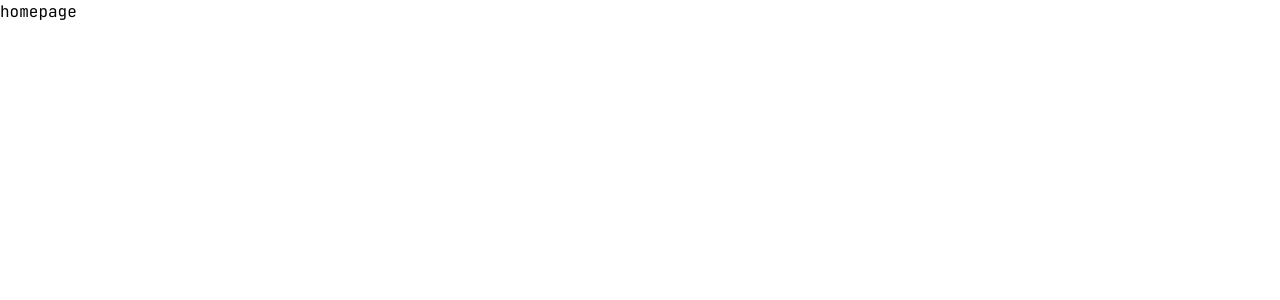
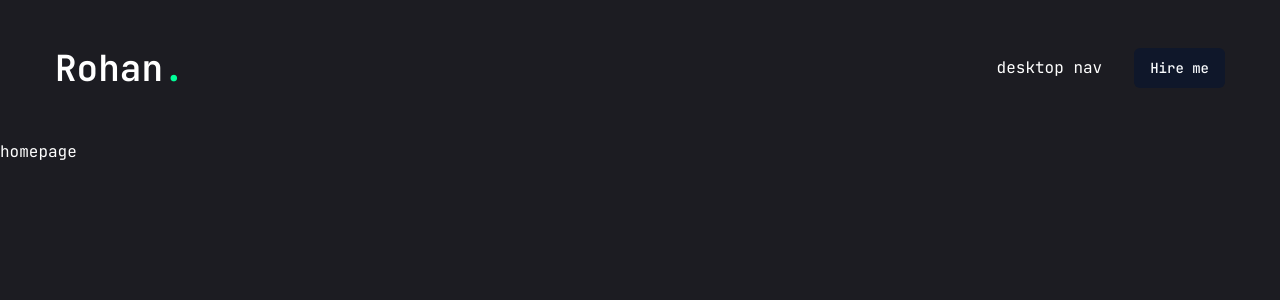
Before and after one commit to rohansonawane/SinglePagePortfoliio, a Next.js app: page / in a window 1280 px wide. Shown: the top 300 px of the page. Built offline with nearby package versions, Linux system fonts and the light colour scheme.

Commit message:
First Commit of Project

```diff
--- a/app/globals.css
+++ b/app/globals.css
@@ -4,6 +4,6 @@
 
 @layer base{
   body {
-    @apply font-primary;
+    @apply font-primary bg-primary text-white leading-loose;
   }
 }
--- a/app/layout.jsx
+++ b/app/layout.jsx
@@ -1,5 +1,9 @@
 import { JetBrains_Mono } from "next/font/google";
 import "./globals.css";
+
+// Components
+import Header from "@/components/Header";
+
 
 const jetbrainsMono = JetBrains_Mono({
   subsets: ["latin"],
@@ -15,7 +19,9 @@ export const metadata = {
 export default function RootLayout({ children }) {
   return (
     <html lang="en">
-      <body className={jetbrainsMono.variable}>{children}</body>
+      <body className={jetbrainsMono.variable}>
+        <Header />
+        {children}</body>
     </html>
   );
 }
--- /dev/null
+++ b/components/Header.jsx
@@ -0,0 +1,31 @@
+import Link from "next/link";
+import { Button } from "./ui/button";
+
+
+import Nav from "./Nav";
+
+const Header = () => {
+   return (
+      <header className="py-8 xl:py-12 text-white">
+         <div className="container mx-auto flex justify-between items-center">
+            {/* Logo */}
+            <Link href="/">
+               <h1 className="text-4xl font-semibold">
+                  Rohan<span className="text-accent">.</span>
+               </h1>
+            </Link>
+
+            {/* Desktop Nav */}
+            <div className="hidden xl:flex items-center gap-8">
+               <Nav />
+               <Link href="/contact">
+               <Button>Hire me</Button>
+               </Link>
+            </div>
+
+         </div>
+      </header>
+   );
+}
+
+export default Header;
--- /dev/null
+++ b/components/Nav.jsx
@@ -0,0 +1,7 @@
+const Nav = () => {
+   return (
+      <nav>desktop nav</nav>
+   );
+}
+
+export default Nav;
--- /dev/null
+++ b/components/ui/button.jsx
@@ -0,0 +1,47 @@
+import * as React from "react"
+import { Slot } from "@radix-ui/react-slot"
+import { cva } from "class-variance-authority";
+
+import { cn } from "@/lib/utils"
+
+const buttonVariants = cva(
+  "inline-flex items-center justify-center whitespace-nowrap rounded-md text-sm font-medium ring-offset-white transition-colors focus-visible:outline-none focus-visible:ring-2 focus-visible:ring-slate-950 focus-visible:ring-offset-2 disabled:pointer-events-none disabled:opacity-50 dark:ring-offset-slate-950 dark:focus-visible:ring-slate-300",
+  {
+    variants: {
+      variant: {
+        default: "bg-slate-900 text-slate-50 hover:bg-slate-900/90 dark:bg-slate-50 dark:text-slate-900 dark:hover:bg-slate-50/90",
+        destructive:
+          "bg-red-500 text-slate-50 hover:bg-red-500/90 dark:bg-red-900 dark:text-slate-50 dark:hover:bg-red-900/90",
+        outline:
+          "border border-slate-200 bg-white hover:bg-slate-100 hover:text-slate-900 dark:border-slate-800 dark:bg-slate-950 dark:hover:bg-slate-800 dark:hover:text-slate-50",
+        secondary:
+          "bg-slate-100 text-slate-900 hover:bg-slate-100/80 dark:bg-slate-800 dark:text-slate-50 dark:hover:bg-slate-800/80",
+        ghost: "hover:bg-slate-100 hover:text-slate-900 dark:hover:bg-slate-800 dark:hover:text-slate-50",
+        link: "text-slate-900 underline-offset-4 hover:underline dark:text-slate-50",
+      },
+      size: {
+        default: "h-10 px-4 py-2",
+        sm: "h-9 rounded-md px-3",
+        lg: "h-11 rounded-md px-8",
+        icon: "h-10 w-10",
+      },
+    },
+    defaultVariants: {
+      variant: "default",
+      size: "default",
+    },
+  }
+)
+
+const Button = React.forwardRef(({ className, variant, size, asChild = false, ...props }, ref) => {
+  const Comp = asChild ? Slot : "button"
+  return (
+    (<Comp
+      className={cn(buttonVariants({ variant, size, className }))}
+      ref={ref}
+      {...props} />)
+  );
+})
+Button.displayName = "Button"
+
+export { Button, buttonVariants }
--- a/package.json
+++ b/package.json
@@ -12,6 +12,7 @@
     "@radix-ui/react-dialog": "^1.1.1",
     "@radix-ui/react-scroll-area": "^1.1.0",
     "@radix-ui/react-select": "^2.1.1",
+    "@radix-ui/react-slot": "^1.1.0",
     "@radix-ui/react-tabs": "^1.1.0",
     "@radix-ui/react-tooltip": "^1.1.2",
     "class-variance-authority": "^0.7.0",
--- a/tailwind.config.js
+++ b/tailwind.config.js
@@ -15,14 +15,21 @@ module.exports = {
     },
     screens: {
       "sm": "640px",
-      "sm": "768px",
-      "sm": "960px",
-      "sm": "1200px",
+      "md": "768px",
+      "lg": "960px",
+      "xl": "1200px",
     },
     fontFamily: {
       primary: "var(--font-jetbrainsMono)",
     },
     extend: {
+      colors: {
+        primary: '#1c1c22',
+        accent: {
+          DEFAULT: "#00ff99",
+          hover: "#00e187",
+        }
+      },
       keyframes: {
         "accordion-down": {
           from: { height: "0" },
```
Also changed, not shown: 1 other file (tests, documents, lock files or other folders).
